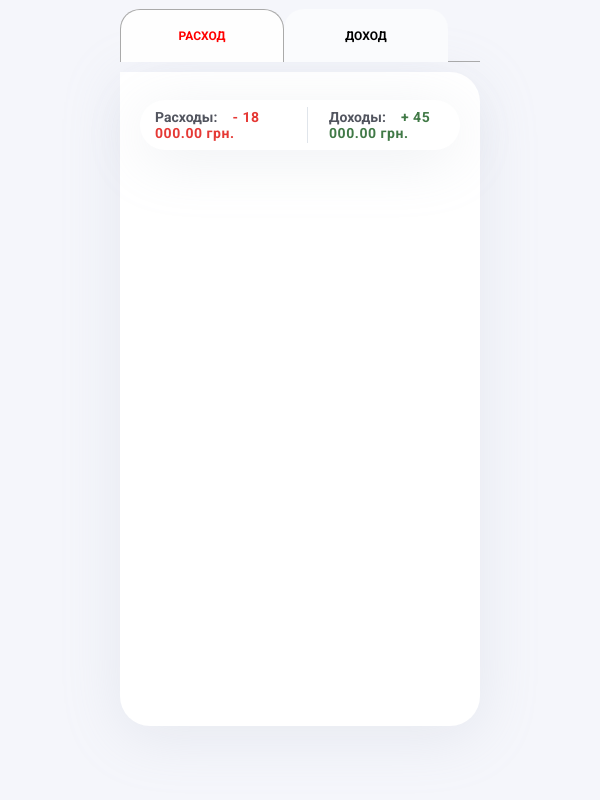
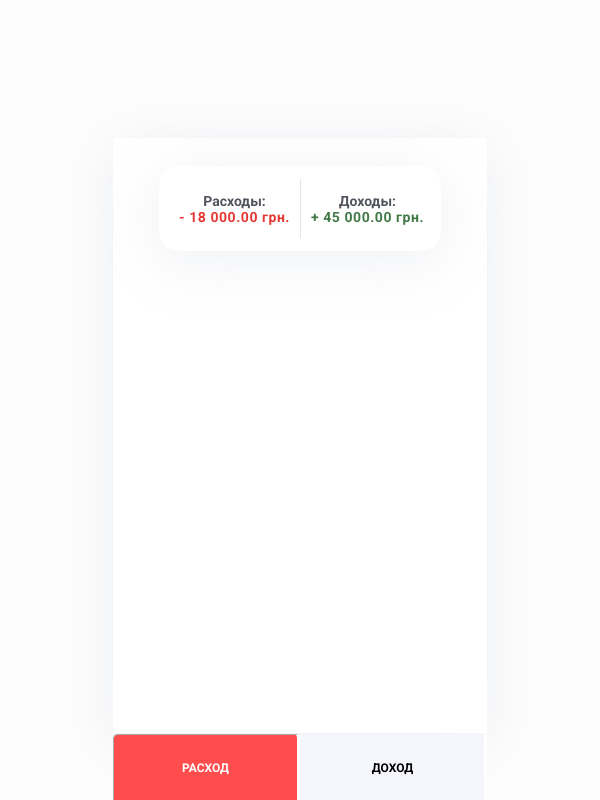
Before and after one commit to Koliadjun/kapusta-react, a React (Create React App) app: page / in a window 600 px wide. Built offline with nearby package versions, Linux system fonts and the light colour scheme.

Commit message:
Поломані ноги

```diff
--- a/src/components/IncomeSpendSection/IncomeSpendSection.jsx
+++ b/src/components/IncomeSpendSection/IncomeSpendSection.jsx
@@ -6,7 +6,8 @@ export default function IncomeSpendSection() {
     <div className={s.container}>
       <div className={s.spendContainer}>
         <p className={s.titleSpend}>
-          Расходы:<span className={s.valueSpend}>- 18 000.00 грн.</span>
+          Расходы:
+          <span className={s.valueSpend}>- 18 000.00 грн.</span>
         </p>
       </div>
       <div className={s.incomeContainer}>
--- a/src/components/IncomeSpendSection/IncomeSpendSection.module.css
+++ b/src/components/IncomeSpendSection/IncomeSpendSection.module.css
@@ -9,20 +9,6 @@
   background: #ffffff;
   box-shadow: 0px 10px 60px rgba(170, 178, 197, 0.2);
   border-radius: 30px;
-}
-
-.spendContainer {
-  position: relative;
-  border-right: 1px solid #e0e5eb;
-  height: 36px;
-  width: 100%;
-}
-
-.incomeContainer {
-  position: relative;
-  height: 36px;
-  height: 50px;
-  width: 100%;
 }
 
 .titleSpend {
@@ -48,6 +34,21 @@
   transform: translate(0, -50%);
   color: #52555f;
 }
+
+.spendContainer {
+  position: relative;
+  border-right: 1px solid #e0e5eb;
+  height: 36px;
+  width: 100%;
+}
+
+.incomeContainer {
+  position: relative;
+  height: 36px;
+  height: 50px;
+  width: 100%;
+}
+
 .valueSpend {
   font-weight: bold;
   font-size: 14px;
@@ -66,3 +67,39 @@
 
   color: #407946;
 }
+
+@media screen and (max-width: 767px) {
+  .container {
+    padding-left: 0px;
+    max-width: 282px;
+    height: 85px;
+    border-radius: 20px;
+  }
+  .spendContainer {
+    text-align: center;
+    width: 100%;
+    min-height: 59px;
+  }
+  .incomeContainer {
+    margin-left: 10px;
+    text-align: center;
+    max-width: 130px;
+    min-height: 40px;
+  }
+  .titleIncome {
+    padding-left: 0px;
+  }
+  .titleSpend {
+    padding-right: 0px;
+    margin-right: 10px;
+  }
+  .valueIncome {
+    display: block;
+    padding-left: 0px;
+  }
+  .valueSpend {
+    display: block;
+    width: 100%;
+    padding-left: 0px;
+  }
+}
--- a/src/components/Tabs/Tabs.module.css
+++ b/src/components/Tabs/Tabs.module.css
@@ -2,9 +2,15 @@
   display: flex;
   justify-content: center;
 }
-:global .react-tabs {
+:global .react-tabs__tab-list {
+  margin: 0 0 0px;
+  padding: 0;
+}
+/* :global .react-tabs {
+  display: grid;
+  justify-content: center;
   -webkit-tap-highlight-color: transparent;
-}
+} */
 :global .react-tabs__tab {
   display: table-cell;
   width: 138px;
@@ -15,23 +21,21 @@
   font-size: 12px;
   line-height: 14px;
   text-transform: uppercase;
-  border-radius: 20px 20px 0 0;
   list-style: none;
   background: #fafbfd;
   text-align: center;
   vertical-align: middle;
 }
 :global .react-tabs__tab--selected {
-  background: #fefefe;
+  background: #ffffff;
   color: rgb(255, 0, 0);
-  border-radius: 20px 20px 0 0;
+  /* border-radius: 20px 20px 0 0; */
 }
 :global .react-tabs__tab-panel {
   display: none;
 }
 :global .react-tabs__tab-panel--selected {
   display: block;
-  width: 665px;
   height: 626px;
   padding-top: 28px;
   padding-left: 20px;
@@ -40,20 +44,55 @@
   box-shadow: 0px 10px 60px rgba(170, 178, 197, 0.2);
   border-radius: 0px 30px 30px 30px;
 }
-@media screen and (max-width: 479px) {
+
+@media screen and (max-width: 767px) {
+  :global .react-tabs {
+    display: flex;
+    flex-direction: column-reverse;
+    position: absolute;
+    bottom: 0;
+  }
+
   :global .react-tabs__tab-panel--selected {
-    width: 220px;
+    height: 567px;
+    border-radius: 0px 0px 0px 0px;
   }
-}
-@media screen and (min-width: 480px) {
-  :global .react-tabs__tab-panel--selected {
-    width: 320px;
+  :global .react-tabs__tab {
+    display: table-cell;
+    width: 159px;
+    height: 53px;
+    border-right: solid 3px white;
+    background: #f5f6fb;
+  }
+  :global .react-tabs__tab--selected {
+    background: #ff4d4d;
+    color: rgb(255, 255, 255);
   }
 }
 
 @media screen and (min-width: 768px) {
   :global .react-tabs__tab-panel--selected {
     width: 665px;
+  }
+  :global .react-tabs__tab--selected {
+    background: #ffffff;
+    color: rgb(255, 0, 0);
+    border-radius: 20px 20px 0 0;
+  }
+  :global .react-tabs__tab {
+    display: table-cell;
+    width: 138px;
+    height: 40px;
+    bottom: -1px;
+    cursor: pointer;
+    font-weight: bold;
+    font-size: 12px;
+    line-height: 14px;
+    text-transform: uppercase;
+    border-radius: 20px 20px 0 0;
+    list-style: none;
+    text-align: center;
+    vertical-align: middle;
   }
 }
 
--- a/src/index.css
+++ b/src/index.css
@@ -14,12 +14,12 @@
   --placeholders-text-color: #c7ccdc;
 }
 body {
-  /* margin: 0; */
+  margin: 0;
   font: normal var(--main-font-weight) var(--main-font-size) 'Roboto',
     sans-serif;
   line-height: 1.17;
   overflow: hidden;
-  background-color: #f5f6fb;
+  background-color: #fdfdfd;
 }
 
 h1,
```
